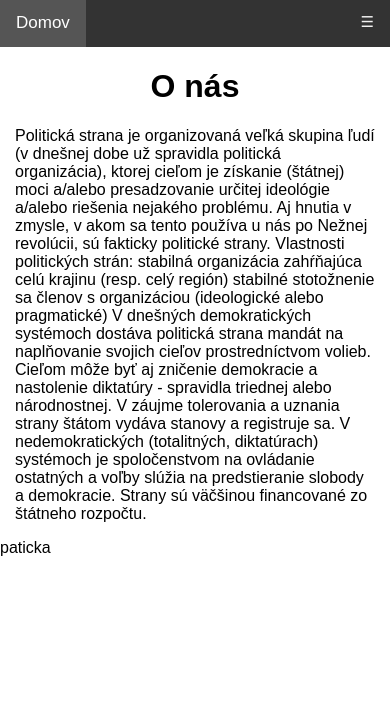
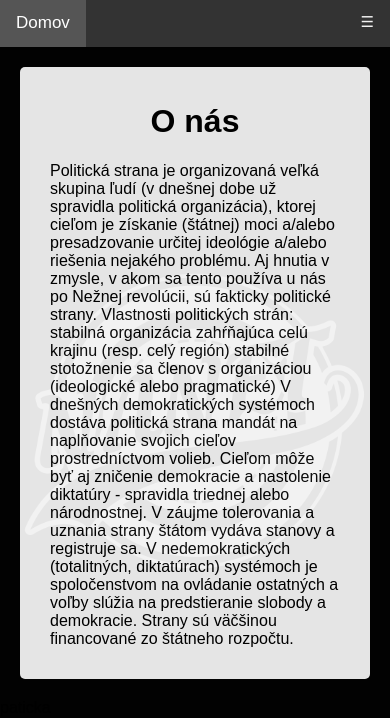
Before and after one commit to MartinStevko/SEN_eshop, a Django app: page /eshop/index in a window 390 px wide. Shown: the part 1-719 px from the top of the page. Run offline with Django 3.2, Linux system fonts and the light colour scheme; data that the repository does not hold is empty.

Commit message:
Container style

```diff
--- a/eshop/static/css/general.css
+++ b/eshop/static/css/general.css
@@ -1,10 +1,21 @@
 body {
   margin: 0;
   font-family: arial;
+  background: url("../img/computerbackground.png") center center fixed;
+  background-attachment: fixed;
+  background-size: 100%;
 }
 
 h1 {
   text-align: center;
+}
+
+div.container {
+  border-radius: 5px;
+  background-color: #f2f2f2;
+  padding: 15px;
+  opacity: 0.95;
+  margin: 20px;
 }
 
 .topnav {
@@ -84,9 +95,16 @@ h1 {
   .topnav a:not(:first-child), .dropdown .dropbtn {
     display: none;
   }
+
   .topnav a.icon {
     float: right;
     display: block;
+  }
+
+  body {
+    background: url("../img/phonebackground.png") center center fixed;
+    background-attachment: fixed;
+    background-size: 100%;
   }
 }
 
@@ -109,4 +127,10 @@ h1 {
     width: 100%;
     text-align: left;
   }
+
+  body {
+    background: url("../img/phonebackground.png") center center fixed;
+    background-attachment: fixed;
+    background-size: 100%;
+  }
 }
```
